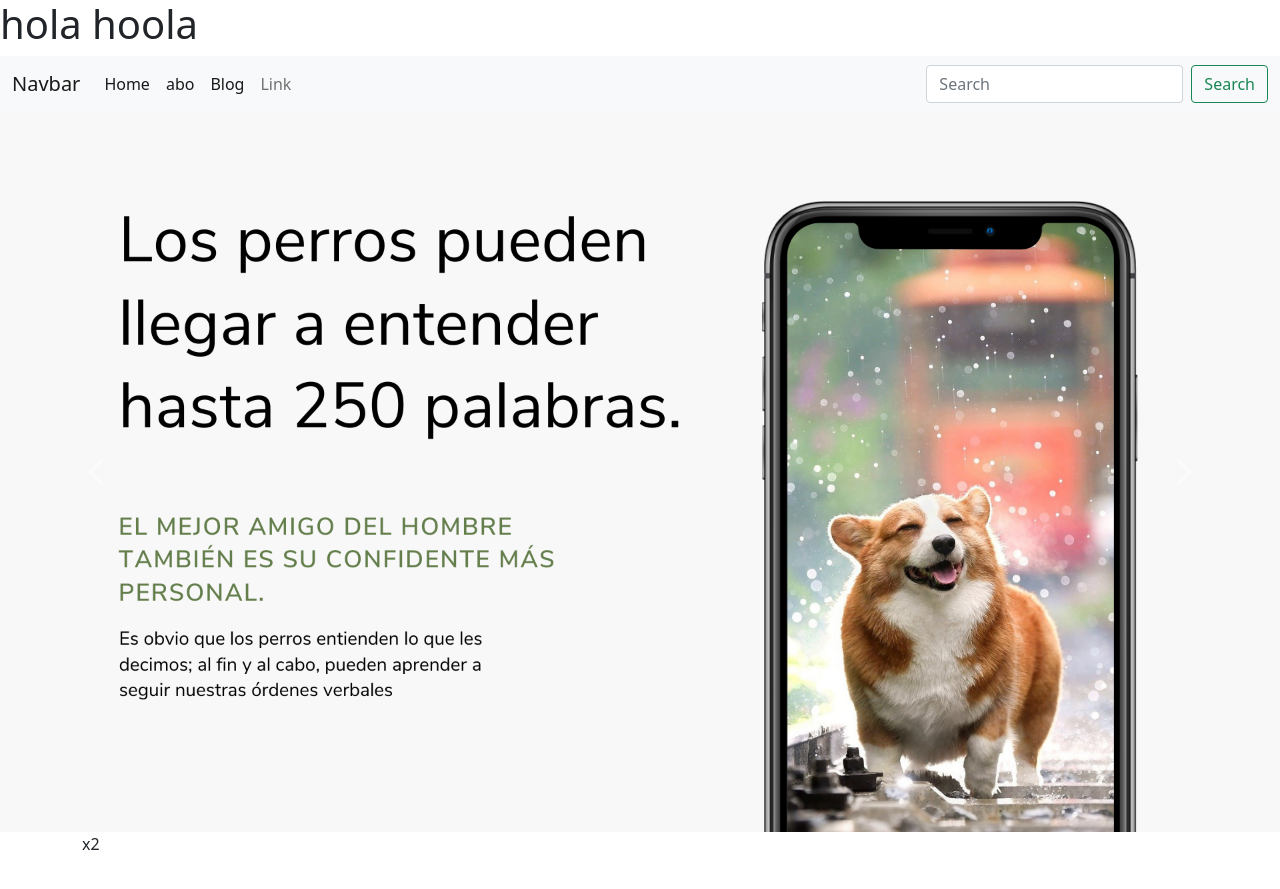
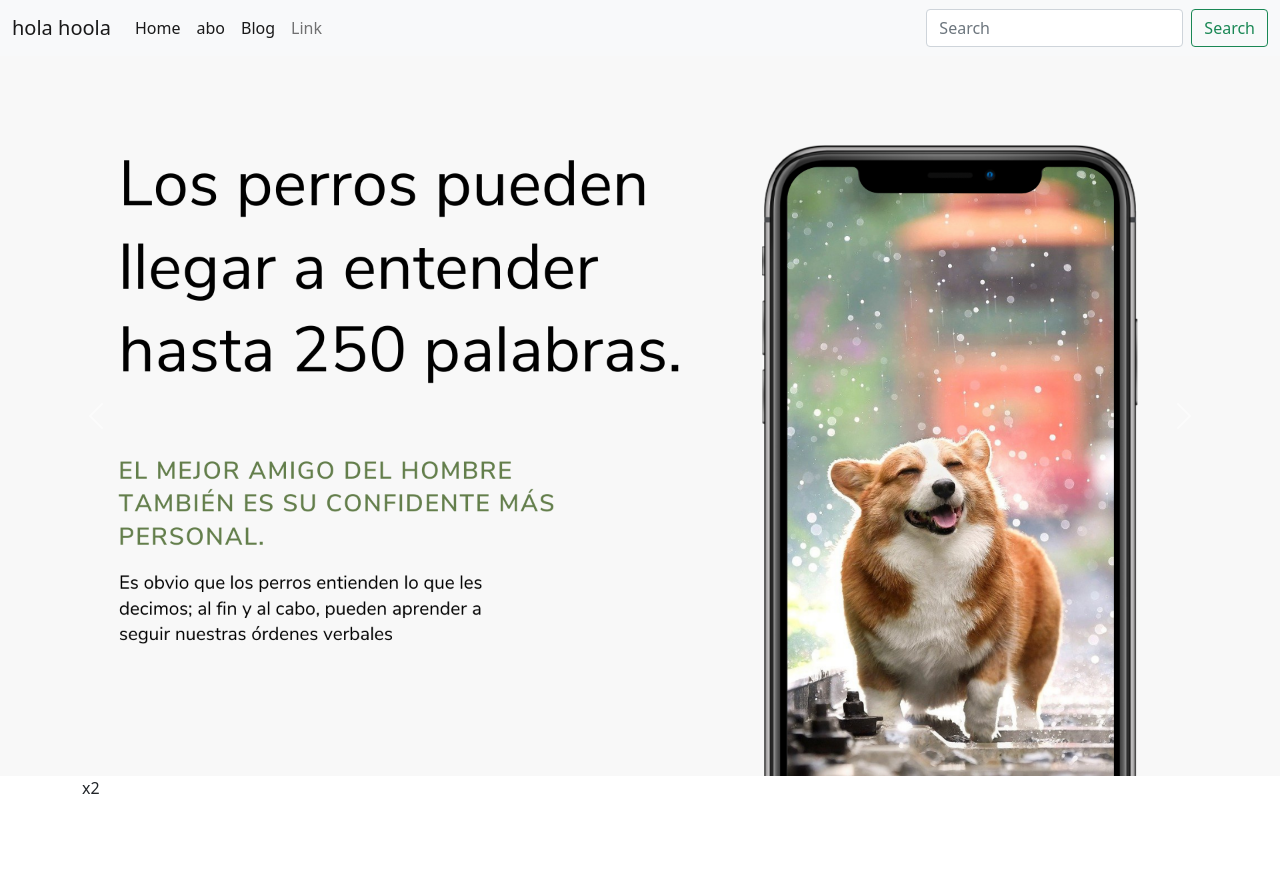
Before and after one commit to vanevrb2/hola, a Jekyll site: the page built from index.md, in a window 1280 px wide. Shown: the top 889 px of the page. Built offline with Jekyll 4.4.1, drawn with Linux system fonts in a browser that asks for light colours.

Commit message:
Update default.html

```diff
--- a/_layouts/default.html
+++ b/_layouts/default.html
@@ -12,10 +12,9 @@
      <title>{% if page.title %}{{ page.title }} – {% endif %}{{ site.name }} – {{ site.description }}</title>
   </head>
   <body>
-    <h1>{{ site.name }}</h1>
 <nav class="navbar navbar-expand-lg navbar-light bg-light">
   <div class="container-fluid">
-    <a class="navbar-brand" href="#">Navbar</a>
+    <a class="navbar-brand" href="#">{{ site.name }}</a>
     <button class="navbar-toggler" type="button" data-bs-toggle="collapse" data-bs-target="#navbarSupportedContent" aria-controls="navbarSupportedContent" aria-expanded="false" aria-label="Toggle navigation">
       <span class="navbar-toggler-icon"></span>
     </button>
```
